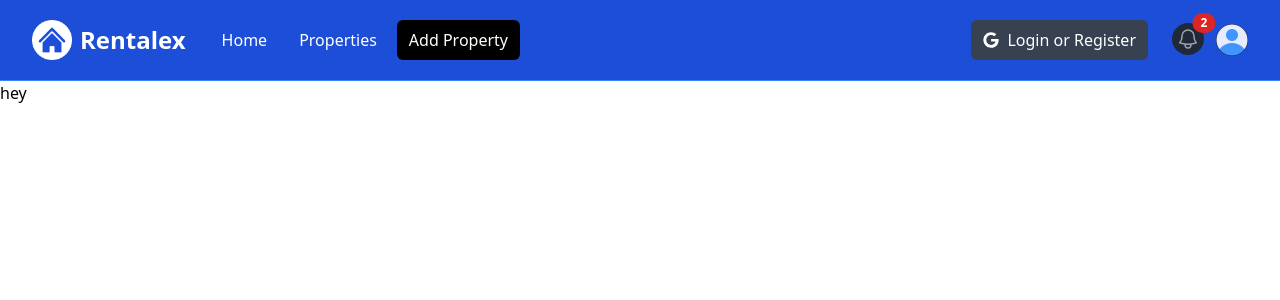
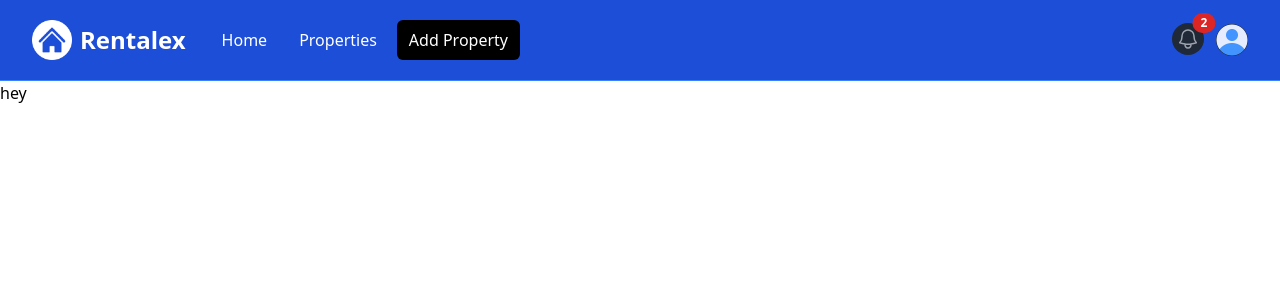
Before and after one commit to Tduncan14/property, a Next.js app in the folder propertyrental/: page /properties/add in a window 1280 px wide. Shown: the top 300 px of the page. Built offline with nearby package versions, Linux system fonts and the light colour scheme.

Commit message:
keep moving forward

```diff
--- a/propertyrental/components/Navbar.js
+++ b/propertyrental/components/Navbar.js
@@ -15,6 +15,8 @@ const Navbar = () => {
 
     const [isMobileMenuOpen, setisMobileMenuOpen] = useState(false);
     const [isProfileMenuOpen, setisProfileMenuOpen] = useState(false);
+
+    const [isLoggedIn, setisLoggedIn] = useState(true);
 
 
 
@@ -80,15 +82,19 @@ const Navbar = () => {
                                         href="/properties"
                                         className={`${pathname === '/properties' ? `bg-black` : ''} text-white hover:bg-gray-900 hover:text-white rounded-md px-3 py-2`}
                                     >Properties</Link>
+                                    {isLoggedIn && (
                                         <Link
                                             href="/properties/add"
                                             className={`${pathname === '/properties/add' ? `bg-black` : ''} text-white hover:bg-gray-900 hover:text-white rounded-md px-3 py-2`}
                                         >Add Property</Link >
+                                    )}
+
                                 </div>
                             </div>
                         </div>
                         {/*
             <!-- Right Side Menu (Logged Out) --> */}
+                        {!isLoggedIn && (
                             <div className="hidden md:block md:ml-6">
                                 <div className="flex items-center">
                                     <button
@@ -99,8 +105,11 @@ const Navbar = () => {
                                     </button>
                                 </div>
                             </div>
+                        )}
+
 
                         {/* <!-- Right Side Menu (Logged In) --> */}
+                        {isLoggedIn && (
                             <div
                                 className="absolute inset-y-0 right-0 flex items-center pr-2 md:static md:inset-auto md:ml-6 md:pr-0"
                             >
@@ -190,6 +199,9 @@ const Navbar = () => {
 
                                 </div>
                             </div>
+
+                        )}
+
                     </div>
                 </div>
 
@@ -205,16 +217,24 @@ const Navbar = () => {
                                 href="/properties"
                                 className={`${pathname === '/properties' ? `bg-black` : ''} text-white hover:bg-gray-900 hover:text-white rounded-md px-3 py-2`}
                             >Properties</Link>
+                            {isLoggedIn && (
                                 <Link
                                     href="/properties/add"
                                     className={`${pathname === '/properties/add' ? `bg-black` : ''} text-white hover:bg-gray-900 hover:text-white rounded-md px-3 py-2`}
                                 >Add Property</Link >
+
+                            )}
+
+                            {!isLoggedIn && (
                                 <button
                                     className="flex items-center text-white bg-gray-700 hover:bg-gray-900 hover:text-white rounded-md px-3 py-2 my-4"
                                 >
-                                <FaGoogle className="fa-brands text-white fa-google mr-2"></FaGoogle>
+
                                     <span>Login or Register</span>
                                 </button>
+
+                            )}
+
                         </div>
                     </div>
 
```
Lines whose indentation alone changed are shown as unchanged.
